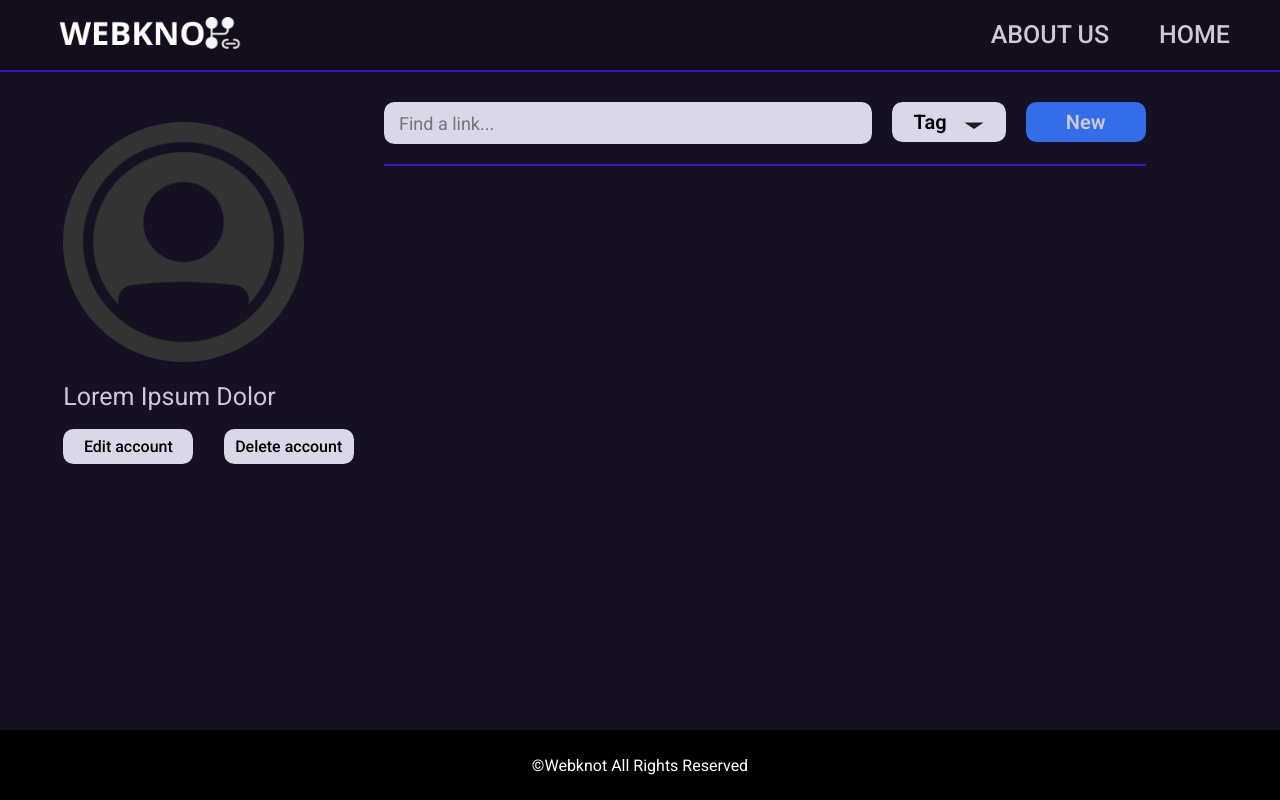
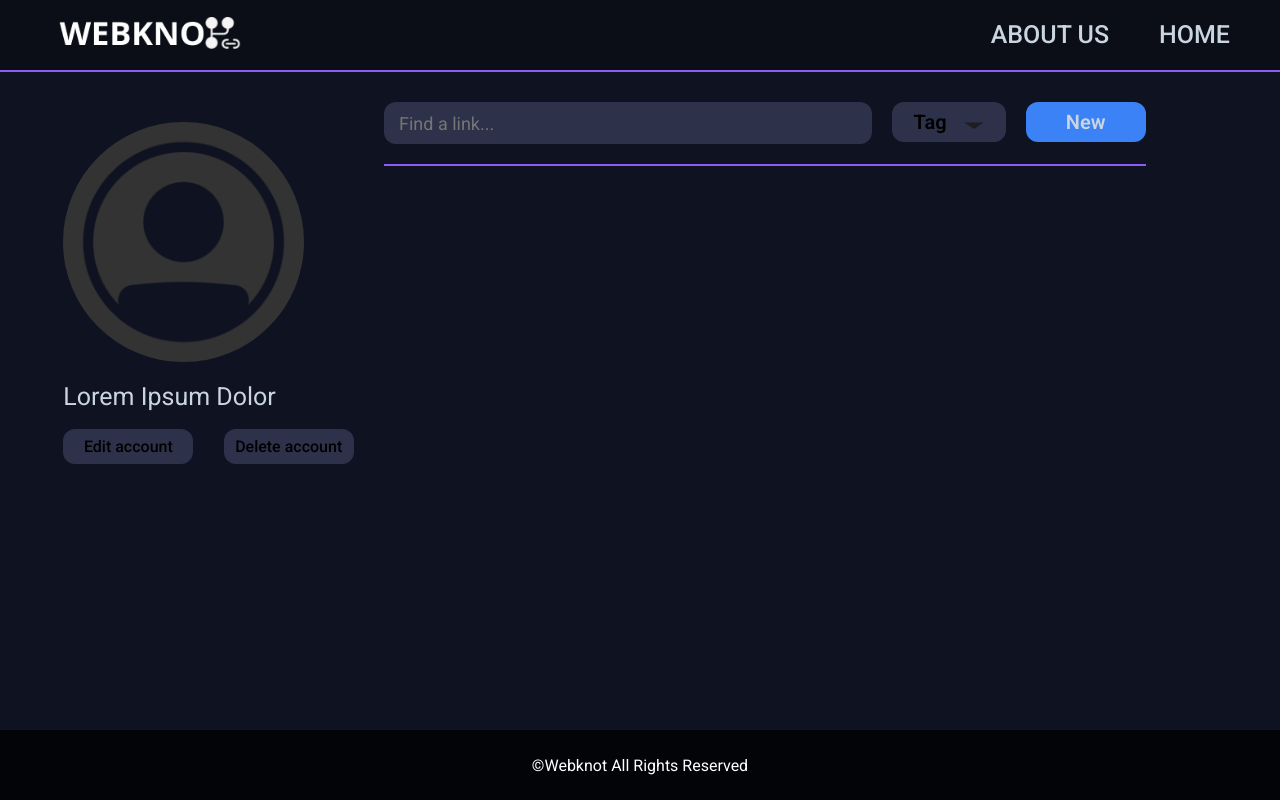
Before and after one commit to Marcos-Emanoel-dos-Santos/web-programming-project, a PHP site: page /dashboard.html in a window 1280 px wide. Run offline with PHP 8.4, Linux system fonts and the light colour scheme; some web fonts are replaced.

Commit message:
Refazendo uns negocin. Dps eu continuo

```diff
--- a/css/base/variables.css
+++ b/css/base/variables.css
@@ -1,34 +1,34 @@
-:root{
-    /* TEXT COLORS */
-    --general_text_color: #cdc9d6;
-    --dark_text_color: #3D414A;
-    --highlight_text_color: #b1a8c7;
-    --secondary_text_color: #A6A6A6;
+:root {
+    /* TEXT COLORS - Frios e legíveis */
+    --general_text_color: #CBD5E1;  /* Um cinza azulado claro, menos cansativo que branco puro */
+    --dark_text_color: #94A3B8;     /* Para subtítulos ou textos secundários */
+    --highlight_text_color: #FFFFFF; /* Branco puro para títulos */
+    --secondary_text_color: #64748B; /* Texto desativado ou placeholder */
 
+    /* HIGHLIGHT COLORS - Elétricos */
+    --highlight_blue: #3B82F6;       /* Um azul royal moderno e brilhante */
+    --hover_highlight_blue: #60A5FA; /* Azul mais claro para o hover */
+    --highlight_purple: #8B5CF6;     /* Roxo violeta para complementar o azul */
 
-    /* HIGHLIGHT COLORS */
-    --highlight_blue: #346DE9;
-    --hover_highlight_blue: #5a80f0;
-    --highlight_purple: #460EC8;
+    /* BACKGROUND COLORS - A mágica do tom sobre tom */
+    --header_bg: #0B0E16;      /* Quase preto, para o cabeçalho sumir no topo */
+    --general_bg: #0F1221;     /* O SEU AZUL: Profundo, moderno e limpo */
 
+    /* Containers (Cards/Login) */
+    /* Aqui está a maior mudança: em vez de cinza claro, usamos azul marinho médio */
+    --user_CRUD_bg: #1E2235;
+    --login_bg: #1E2235;
 
-    /* BACKGROUND COLORS */
-    --header_bg: #140D1C;
-    --general_bg: #151122;
-    --user_CRUD_bg: #301e4e;
-    --footer_bg: #000000;
-    --link_bg: #DAD7E9;
-    --login_bg: #c4c2cc;
-
+    /* Elementos de Input/Link */
+    --link_bg: #2D324A;        /* Um tom acima do card para destacar o input/link */
+    --footer_bg: #020408;      /* Preto azulado */
 
     /* BUTTON COLORS */
-    --delete_button_anim_bg: #ec091c;
-    --edit_button_anim_bg: #19ee60;
-
+    --delete_button_anim_bg: #F43F5E; /* Rose/Vermelho moderno */
+    --edit_button_anim_bg: #10B981;   /* Verde Esmeralda */
 
     /* BORDER SPECIFICATIONS */
-    --general_border_radius: 10.5px;
+    --general_border_radius: 12px;
 
-    --track-bg: #21193a;
     --link_URL_width: 300px;
 }
--- a/css/pages/dashboard.css
+++ b/css/pages/dashboard.css
@@ -2,7 +2,7 @@
     display: grid;
     grid-template-columns: 3fr 7fr;
     min-height: calc(100vh - 142px);
-    background-color: #151122;
+    background-color: var(--general_bg);
 }
 
 .user_profile{
@@ -125,9 +125,9 @@
 .account_edit_input{
     width: calc(100% - 12px - 14px);
     padding: 12px 14px;
-    background: var(--track-bg);
+    background: var(--link_bg);
     color: var(--general_text_color);
-    border: 1px solid #4a3c67;
+    border: 1px solid var(--secondary_text_color);
     border-radius: 8px;
     font-size: 1rem;
     outline: none;
@@ -136,7 +136,7 @@
 
 .account_edit input:focus {
     border-color: var(--highlight_blue);
-    box-shadow: 0 0 0 2px rgba(52,109,233,0.4);
+    box-shadow: 0 0 0 2px rgba(59, 130, 246, 0.3);
 }
 
 
@@ -156,7 +156,7 @@
 .account_update_container button:hover {
     transform: translateY(-2px);
     background: #2bff73;
-    box-shadow: 0 0 12px rgba(41,255,110,0.4);
+    box-shadow: 0 0 12px rgba(16, 185, 129, 0.4);
 }
 
 #mensagem_update {
@@ -216,14 +216,14 @@
 }
 
 .account_edit_CRUD:hover{
-    box-shadow: 0 0 12px rgba(24, 163, 255, 0.4);
+    box-shadow: 0 0 12px rgba(59, 130, 246, 0.5);
 }
-.account_edit_CRUD:hover span{
-    background-color: #0d77be;
+.account_edit_CRUD:hover span, .button_edit_element:hover span{
+    background-color: var(--highlight_blue);
 }
 
 .account_delete_CRUD:hover{
-    box-shadow: 0 0 12px rgba(255, 17, 37, 0.4);
+    box-shadow: 0 0 12px rgba(244, 63, 94, 0.5);
 }
 .account_delete_CRUD:hover span{
     background-color: var(--delete_button_anim_bg);
@@ -448,7 +448,7 @@
     width: 15px;
 }
 .element_tags_subdiv::-webkit-scrollbar-track {
-    background-color: var(--track-bg);
+    background-color: var(--link_bg);
 }
 
 .element_tags_subdiv span{
@@ -462,7 +462,7 @@
 }
 
 .element_tags_subdiv span:hover{
-    background-color: #aba7bb;
+    background-color: var(--secondary_text_color);
     cursor: pointer;
 }
 
```
